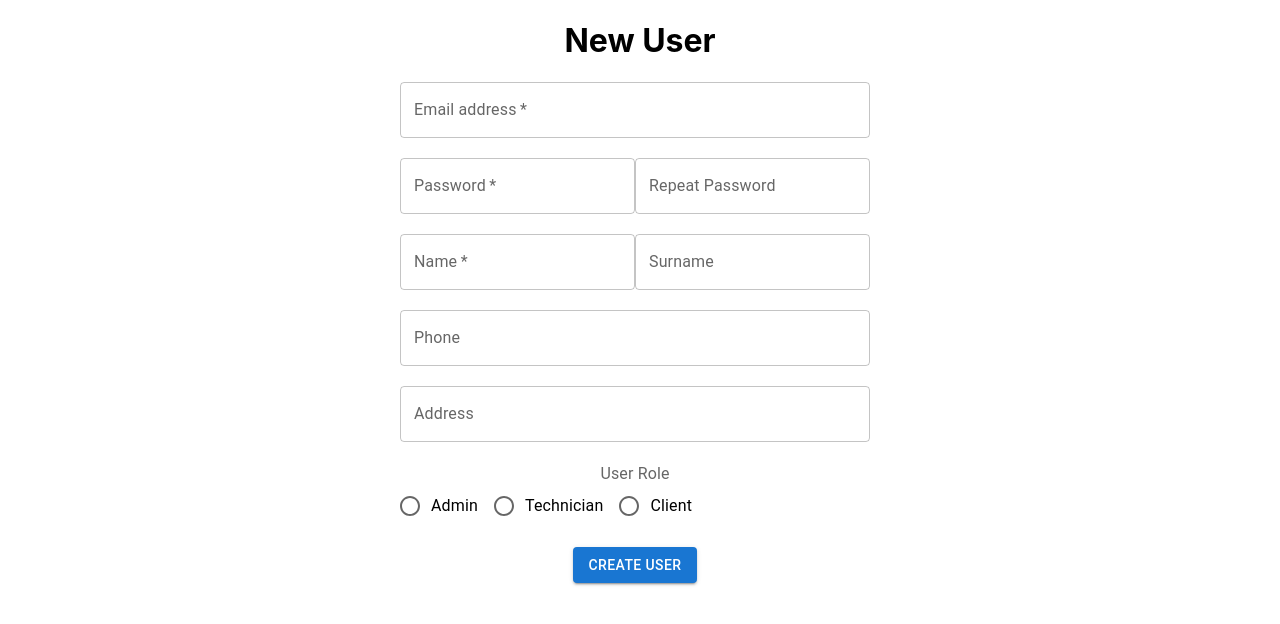
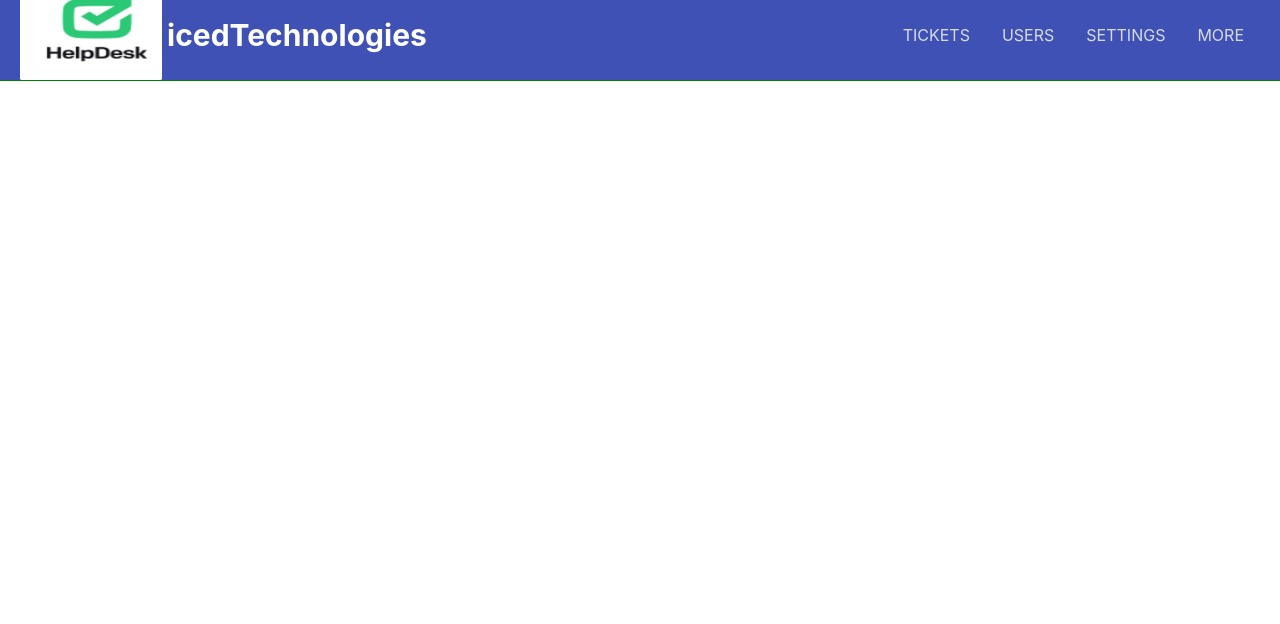
Before and after one commit to dzzirima/final_year_frontend, a React (Create React App) app: page / in a window 1280 px wide. Shown: the top 624 px of the page. Built offline with nearby package versions, Linux system fonts and the light colour scheme.

Commit message:
added top bar

```diff
--- a/package.json
+++ b/package.json
@@ -5,6 +5,7 @@
   "dependencies": {
     "@emotion/react": "^11.4.1",
     "@emotion/styled": "^11.3.0",
+    "@material-ui/core": "^4.12.3",
     "@mui/icons-material": "^5.0.1",
     "@mui/material": "^5.0.2",
     "@testing-library/jest-dom": "^5.14.1",
@@ -12,6 +13,7 @@
     "@testing-library/user-event": "^12.8.3",
     "react": "^17.0.2",
     "react-dom": "^17.0.2",
+    "react-router-dom": "^5.3.0",
     "react-scripts": "4.0.3",
     "styled-components": "^5.3.1",
     "web-vitals": "^1.1.2"
--- a/src/App.js
+++ b/src/App.js
@@ -3,12 +3,13 @@
 import Login from './components/login/login';
 import Calculator from './components/Calculator/Calculator'
 import NewUser from './components/newusers/newusers';
+import TopBar from './components/TopBar/TopBar';
 
 
 function App() {
   return (
     <div className="App">
-      <NewUser/>
+      <TopBar/>
 
 
     </div>
--- /dev/null
+++ b/src/components/TopBar/TopBar.jsx
@@ -0,0 +1,114 @@
+import React, { useEffect, useState } from "react";
+import "./Topbar.css";
+import Badge from "@material-ui/core/Badge";
+import { Link } from "react-router-dom";
+import logo from "../../images/logo.PNG";
+
+import {
+  Avatar,
+  IconButton,
+  List,
+  ListItem,
+  Typography,
+} from "@material-ui/core";
+// import Balance from "../../Balance/Balance";
+// import { axiosInstance } from "../../../services/axios";
+
+const TopBar = () => {
+  let refresher;
+  const [active, setActivePage] = useState(false);
+  const [update_balance, setupdate_balance] = useState(0);
+  const [balance, setbalance] = useState({});
+  const changeActivePage = (e) => {
+    let id = e.target.id;
+    setActivePage(id);
+  };
+
+
+  return (
+    <div className="topbar">
+      <div className="topbarWrapper">
+        <div className="topLeft">
+          <div className = "logoimg">
+          <span>{<img src={logo} />} </span>
+          </div>
+
+          <div className = "logotext">
+            <span>icedTechnologies</span>
+          </div>
+        </div>
+
+        <div className="topCenterFlex">
+          <div className={active === "tickets" ? "topCenterActive" : undefined}>
+            <ListItem
+              button
+            //   component={Link}
+              to="/tickets"
+              id="tickets"
+              onClick={changeActivePage}
+            >
+              TICKETS
+            </ListItem>
+          </div>
+
+          <div
+            className={active === "users" ? "topCenterActive" : undefined}
+          >
+            <ListItem
+              button
+            //   component={Link}
+              id="users"
+              to="/users"
+              onClick={changeActivePage}
+            >
+              USERS
+            </ListItem>
+          </div>
+
+          <div className={active === "settings" ? "topCenterActive" : undefined}>
+            <ListItem
+              button
+              id="settings"
+            //   component={Link}
+              to="/settings"
+              onClick={changeActivePage}
+            >
+              SETTINGS
+            </ListItem>
+          </div>
+
+          <div className={active === "toadd" ? "topCenterActive" : undefined}>
+            <ListItem
+              button
+              id="toadd"
+            //   component={Link}
+              to="/toadd"
+              onClick={changeActivePage}
+            >
+              MORE
+            </ListItem>
+          </div>
+        </div>
+
+
+        {/* <div className="topRight">
+
+          <div className="topbarIcons">
+
+            <IconButton>
+              <Badge badgeContent={4} color="secondary">
+                <NotificationsIcon />
+              </Badge>
+            </IconButton>
+
+            <IconButton>
+              <Avatar>KL</Avatar>
+            </IconButton>
+          </div>
+        </div> */}
+      </div>
+    </div>
+  );
+};
+
+export default TopBar;
--- /dev/null
+++ b/src/components/TopBar/Topbar.css
@@ -0,0 +1,101 @@
+.logoimg{
+    margin-top: 5px;
+}
+
+img{
+    height: 83px;
+    width: 140px;
+    margin-top: 3px;
+    border-radius: 1px;
+    position: relative;
+    background-color: whitesmoke;
+    /* padding: 5px; */
+    border:1px solid white
+
+}
+
+
+.topbar{
+    width: 100%;
+    height: 70px;
+    background-color:#3F51B5;
+    position: sticky;
+    top: 1px;
+    z-index: 999;
+    border-bottom: 1px solid green;
+    padding-bottom: 10px;
+    margin-bottom: 10px;
+}
+
+.topbarWrapper{
+    height: 100%;
+    padding: 0px 20px;
+    align-items: center;
+    color:#d6dbe9;
+    display: flex;
+    justify-content: space-between;
+
+}
+.logo{
+    font-weight: bold;
+    font-size: 30px;
+    margin:0px;
+    /* color:darkblue; */
+    cursor: pointer;
+}
+.logotext{
+    margin-top: 15px;
+    align-items: center;
+    justify-content: center;
+    padding-top: 15px;
+    font-weight: bold;
+    font-size: 30px;
+    padding-left: 5px;
+}
+.topLeft{
+    color:white;
+    display: flex;
+    flex-direction: row;
+}
+
+.topCenter{
+    text-decoration: none;
+    display: flex;
+    color: white;
+
+}
+.topCenter>a{
+    text-decoration: none;
+    margin-left: 10px;
+}
+.topCenter>a:visited{
+    color: rgb(26, 24, 24) !important;
+    /* border: 1px solid blue; */
+}
+.topCenter>a:active{
+    border-bottom: 2px solid rgb(67, 95, 218);
+
+}
+.topCenter>a:hover{
+    border-bottom: 2px solid rgb(67, 95, 218);
+
+}
+.topCenterFlex{
+    display: flex;
+
+
+}
+
+.topCenterActive{
+    border-bottom: 1px solid royalblue;
+    font-weight: 600;
+    color: white;
+}
+
+.topRight{
+    display: flex;
+    flex-direction: row;
+    align-items: center;
+    justify-content: center;
+    cursor: pointer;
+}
--- a/src/components/login/login.jsx
+++ b/src/components/login/login.jsx
@@ -1,101 +1,94 @@
-import React, { useState } from "react";
-import { Button, Checkbox, Container, FormControlLabel, Grid, TextField } from "@mui/material";
-import { Box } from "@mui/system";
+import * as React from 'react';
+import Avatar from '@mui/material/Avatar';
+import Button from '@mui/material/Button';
+import CssBaseline from '@mui/material/CssBaseline';
+import TextField from '@mui/material/TextField';
+import FormControlLabel from '@mui/material/FormControlLabel';
+import Checkbox from '@mui/material/Checkbox';
+import Link from '@mui/material/Link';
+import Paper from '@mui/material/Paper';
+import Box from '@mui/material/Box';
+import Grid from '@mui/material/Grid';
+import LockOutlinedIcon from '@mui/icons-material/LockOutlined';
+import Typography from '@mui/material/Typography';
+import { createTheme, ThemeProvider } from '@mui/material/styles';
+import loginimage from '../../images/pik.PNG'
 
+function Copyright(props) {
+  return (
+    <Typography variant="body2" color="text.secondary" align="center" {...props}>
+      {'Copyright © '}
+      <Link color="inherit" href="https://material-ui.com/">
+        icedTechnologies
+      </Link>{' '}
+      {new Date().getFullYear()}
+      {'.'}
+    </Typography>
+  );
+}
 
-// import { Redirect } from "react-router-dom";
+const theme = createTheme();
 
-// // import { axiosInstance, getToken, setToken } from "../../services/axios";
-// import { useSnackbar } from "notistack";
-
-
-
-// const useStyles = makeStyles((theme) => ({
-//   paper: {
-//     marginTop: theme.spacing(8),
-//     display: "flex",
-//     flexDirection: "column",
-//     alignItems: "center",
-//   },
-//   avatar: {
-//     margin: theme.spacing(1),
-//     backgroundColor: theme.palette.secondary.main,
-//   },
-//   form: {
-//     width: "100%", // Fix IE 11 issue.
-//     marginTop: theme.spacing(1),
-//   },
-//   submit: {
-//     margin: theme.spacing(3, 0, 2),
-//   },
-// }));
-
-export default function SignIn({ setLogin}) {
-// //   const { enqueueSnackbar, closeSnackbar } = useSnackbar();
-//   const classes = useStyles();
-  const [formData, setFormData] = useState({});
-
-  const handleChange = (e) => {
-    setFormData({
-      ...formData,
-      [e.target.name]: e.target.value.trim(),
+export default function SignInSide() {
+  const handleSubmit = (event) => {
+    event.preventDefault();
+    const data = new FormData(event.currentTarget);
+    // eslint-disable-next-line no-console
+    console.log({
+      email: data.get('email'),
+      password: data.get('password'),
     });
   };
 
-//   const handleSubmit = async (e) => {
-//     e.preventDefault();
-//     try {
-//       let response = await axiosInstance.post("/auth/login", formData);
-//       console.log(formData)
-//       let token = response.data.data.token
-//       console.log(response.data)
-//       console.log(token)
-
-//     if(response && token){
-//       setLogin(true);
-//       setToken(token);
-//       enqueueSnackbar('Welcome To Kamili Investiments',{variant: "success"});
-//     }else{
-
-//       enqueueSnackbar('Check Your credentials',{variant: "warning"});
-
-//     }
-
-//     } catch (error) {
-
-//       console.log(error.message)
-//       enqueueSnackbar(`${error.message}`,{variant: "error"});
-
-
-//     }
-
-
-//   };
-
   return (
-
-        <>
-          <Container component="main" maxWidth="xs">
-            <div >
-
-              <form >
+    <ThemeProvider theme={theme}>
+      <Grid container component="main" sx={{ height: '100vh' }}>
+        <CssBaseline />
+        <Grid
+          item
+          xs={false}
+          sm={4}
+          md={7}
+          sx={{
+            backgroundImage: `url(${loginimage})` ,
+            backgroundRepeat: 'no-repeat',
+            backgroundColor: (t) =>
+              t.palette.mode === 'light' ? t.palette.grey[50] : t.palette.grey[900],
+            backgroundSize:'contain',
+            backgroundPosition: 'center',
+          }}
+        />
+        <Grid item xs={12} sm={8} md={5} component={Paper} square>
+          <Box
+            sx={{
+              my: 8,
+              mx: 4,
+              display: 'flex',
+              flexDirection: 'column',
+              alignItems: 'center',
+            }}
+          >
+            <Avatar sx={{ m: 1, bgcolor: 'secondary.main' }}>
+              <LockOutlinedIcon />
+            </Avatar>
+            <Typography component="h1" variant="h5">
+              Sign in
+            </Typography>
+            <Box component="form" noValidate onSubmit={handleSubmit} sx={{ mt: 1 }}>
               <TextField
-                  variant="outlined"
                 margin="normal"
                 required
-                  onChange={handleChange}
                 fullWidth
+                id="email"
+                label="Email Address"
                 name="email"
-                  label="Email Address"
                 autoComplete="email"
                 autoFocus
               />
               <TextField
-                  variant="outlined"
                 margin="normal"
                 required
                 fullWidth
-                  onChange={handleChange}
                 name="password"
                 label="Password"
                 type="password"
@@ -110,30 +103,27 @@
                 type="submit"
                 fullWidth
                 variant="contained"
-                  color="primary"
-
+                sx={{ mt: 3, mb: 2 }}
               >
                 Sign In
               </Button>
               <Grid container>
                 <Grid item xs>
-                    {/* <Link href="#" variant="body2">
+                  <Link href="#" variant="body2">
                     Forgot password?
-              </Link> */}
+                  </Link>
                 </Grid>
                 <Grid item>
-                    {/* <Link href="#" variant="body2">
+                  <Link href="#" variant="body2">
                     {"Don't have an account? Sign Up"}
-              </Link> */}
+                  </Link>
                 </Grid>
               </Grid>
-              </form>
-            </div>
-            <Box mt={8}>
-
+              <Copyright sx={{ mt: 5 }} />
             </Box>
-          </Container>
-        </>
-
+          </Box>
+        </Grid>
+      </Grid>
+    </ThemeProvider>
   );
 }
```
Also changed, not shown: src/images/logo.PNG (added), 1 other file (tests, documents, lock files or other folders). Lines whose indentation alone changed are shown as unchanged.
